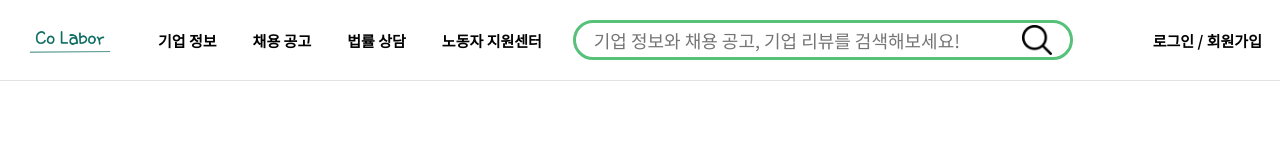
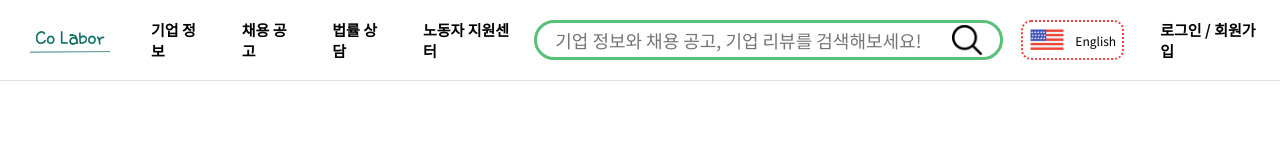
Before and after one commit to Co-Labor-Project/Co-Labor-FE, a React (Vite) app: page / in a window 1280 px wide. Shown: the top 160 px of the page. Built offline with nearby package versions, Linux system fonts and the light colour scheme; no server answers; the HTML template or start-up script is replaced by a standard one; what react-naver-maps would draw is missing.

Commit message:
feat:Language Change Link 구현

```diff
--- a/src/components/Header.jsx
+++ b/src/components/Header.jsx
@@ -53,7 +53,6 @@ const Header = () => {
 
   return (
     <div className="Header">
-
       <div className="logo" onClick={() => nav('/')}></div>
       <div onClick={() => nav('/CompanyInfo')}>기업 정보</div>
       <div onClick={() => nav('/JobNotice')}>채용 공고</div>
@@ -77,6 +76,16 @@ const Header = () => {
         />
       </div>
       <div className="right-child">
+        <button
+          className="langaugeContainer"
+          onClick={() => {
+            location.href = 'http://colabor-en.site';
+          }}
+        >
+          <img src="/src/assets/icon8.png" alt="" width="36px" height="36px" />
+          English
+        </button>
+
         {loginState.userEnterprise && (
           <div className="jobNoticeApply" onClick={handleJobNoticeApply}>
             채용공고 등록
--- a/src/components/css/Header.css
+++ b/src/components/css/Header.css
@@ -68,8 +68,8 @@
 }
 
 .enterpriseApply {
-  color: #ff5d5d;
-  border: 2px solid #ff5d5d;
+  color: rgb(248, 61, 61);
+  border: 2px solid rgb(248, 61, 61);
   padding: 8px;
   border-radius: 15px;
   height: 55px;
@@ -88,3 +88,33 @@
   align-items: center;
   font-weight: bold;
 }
+
+.langaugeContainer {
+  display: flex;
+  border-radius: 10px;
+  align-items: center;
+  border: 2.5px dotted rgb(248, 61, 61);
+  background-color: #ffffff;
+  gap: 10px;
+  font-size: 12px;
+  padding: 0px 6px;
+}
+
+@keyframes opacityLangauge {
+  0% {
+    background-color: #ffffff;
+    color: black;
+  }
+  50% {
+    background-color: rgb(248, 61, 61);
+    color: white;
+  }
+  100% {
+    background-color: #ffffff;
+    color: black;
+  }
+}
+
+.langaugeContainer:hover {
+  animation: opacityLangauge 3s infinite;
+}
```
Also changed, not shown: src/assets/icon8.png (added).
